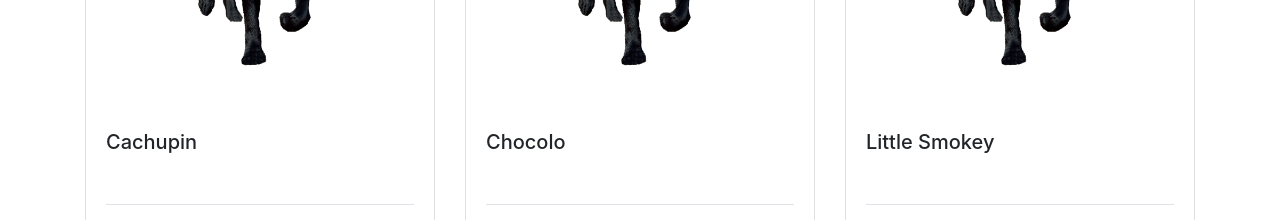
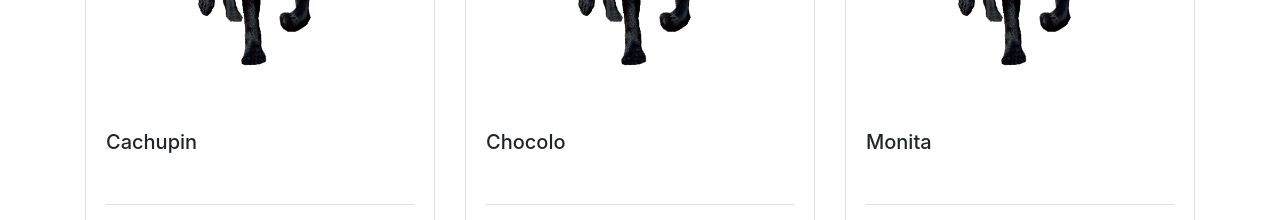
Before and after one commit to hleudo/proyecto_cute_pet, a plain HTML site: page adopcion.html in a window 1280 px wide. Shown: the part 780-1000 px from the top of the page. Drawn offline with nearby package versions, Linux system fonts and the light colour scheme.

Commit message:
Cambio nombre de perrita

```diff
--- a/adopcion.html
+++ b/adopcion.html
@@ -178,7 +178,7 @@
                     <div class="card" >
                       <img src="img/adop_dog_v3.png" class="card-img-top" alt="Adopta_1">
                       <div class="card-body">
-                        <h5 class="card-title">Little Smokey</h5>
+                        <h5 class="card-title">Monita</h5>
                         <table class="table">
                           <tbody>
                             <tr>
```
